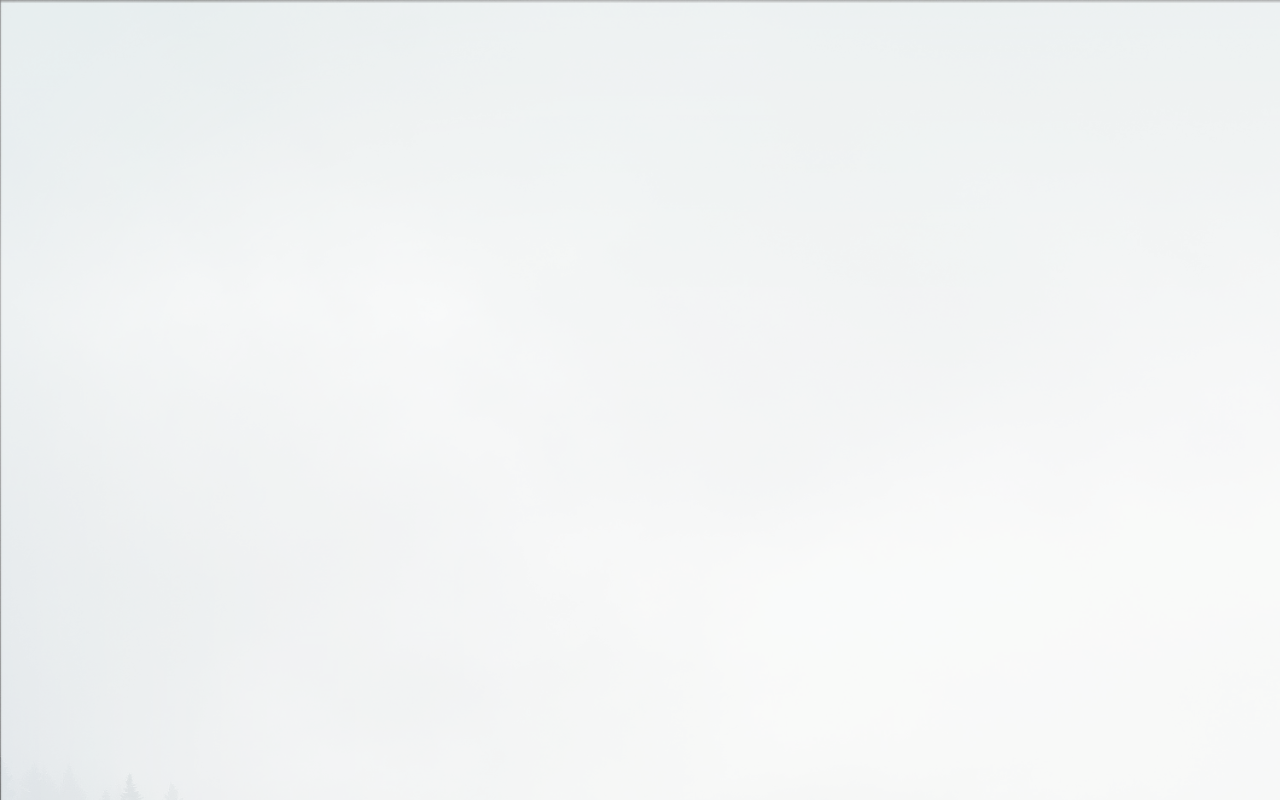
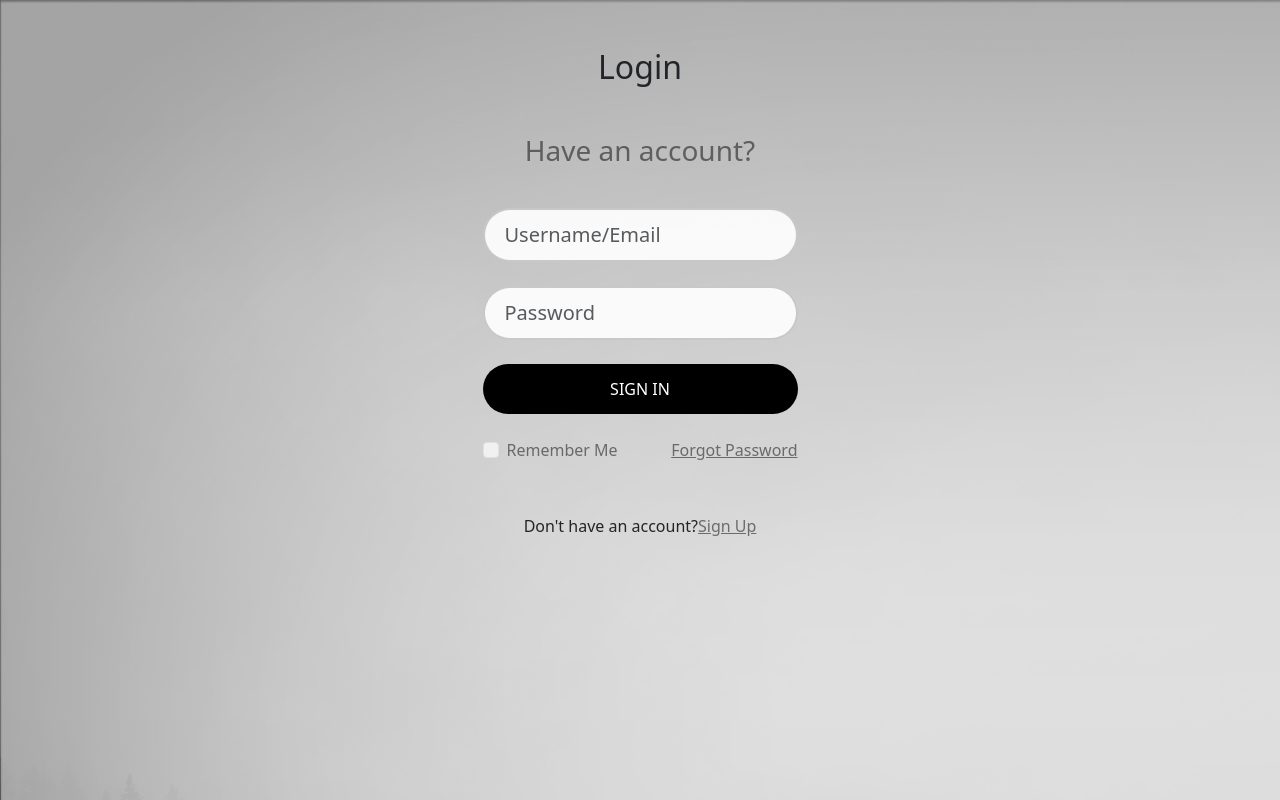
Before and after one commit to JellonaVesa666/CabinApp, a React (Create React App) app in the folder cabin-app/: page / in a window 1280 px wide. Built offline with nearby package versions, Linux system fonts and the light colour scheme.

Commit message:
LoginPage

```diff
--- a/cabin-app/package.json
+++ b/cabin-app/package.json
@@ -8,7 +8,6 @@
     "@testing-library/user-event": "^13.5.0",
     "bootstrap": "^5.3.0",
     "react": "^18.2.0",
-    "react-bootstrap": "^2.7.4",
     "react-dom": "^18.2.0",
     "react-scripts": "5.0.1",
     "web-vitals": "^2.1.4"
--- a/cabin-app/src/App.js
+++ b/cabin-app/src/App.js
@@ -1,9 +1,12 @@
 import LoginPage from "./containers/LoginPage"
+import {MainBody} from "./styles/base"
 import './App.css';
 
 function App() {
   return (
-    <LoginPage/>
+    <MainBody>
+        <LoginPage/>
+    </MainBody>
   );
 }
 
--- a/cabin-app/src/containers/LoginPage.js
+++ b/cabin-app/src/containers/LoginPage.js
@@ -1,12 +1,53 @@
 import React from "react";
-import {MainBody} from "../styles/base"
-//import "./Login.css";
+import { LoginBody } from "../styles/LoginStyle";
 
 export default function Login() {
 
   return (
-    <div>
-      <MainBody></MainBody>
+
+    <div class="container h-100">
+      <div class="row d-flex justify-content-center align-items-center h-100">
+        <div class="col-12 col-md-8 col-lg-6 col-xl-5" style={{ marginBottom: 280 }}>
+          <div class="p-5">
+
+            <h2 class="mb-5 text-center" style={{ fontWeight: "300" }}>Login</h2>
+            <h3 class="text-black-50 text-center" style={{ fontWeight: "300", marginBottom: "40px" }}>Have an account?</h3>
+
+            <div class="mb-4" style={{ padding: "0px 20px 0px 20px" }}>
+              <input type="email" placeholder="Username/Email" id="typeEmailX" class="form-control form-control-lg" style={{ padding: "25px 20px 25px 20px", height: "50px", color: "black !important", border: "2px solid rgba(0, 0, 0, 0.2)", borderRadius: "40px", background: "rgba(255, 255, 255, 0.9)" }} />
+            </div>
+
+            <div class="mb-4" style={{ padding: "0px 20px 0px 20px" }}>
+              <input type="password" placeholder="Password" id="typePasswordX" class="form-control form-control-lg" style={{ padding: "25px 20px 25px 20px", height: "50px", color: "black !important", border: "2px solid rgba(0, 0, 0, 0.2)", borderRadius: "40px", background: "rgba(255, 255, 255, 0.9)" }} />
+            </div>
+
+            <div class="mb-4" style={{ padding: "0px 20px 0px 20px" }}>
+              <button type="submit" class="form-control text-uppercase" style={{ height: "50px", color: "rgba(255, 255, 255, 1)", border: "2px solid rgba(0, 0, 0, 0.2)", borderRadius: "40px", background: "black" }} >Sign In</button>
+            </div>
+
+            <div class=" row form-group d-md-flex" style={{ padding: "0px 20px 0px 20px" }}>
+              <div class="w-50">
+                <input class="form-check-input" type="checkbox" value="" id="flexCheckDefault" style={{ backgroundColor: "rgba(255, 255, 255, 0.7)"/* backgroundColor: "#7D91B1" */ }} />
+                <label class="form-check-label ps-2" for="flexCheckDefault" style={{  color: "rgba(0, 0, 0, 0.5)", fontWeight: "500" }}>
+                  Remember Me
+                </label>
+              </div>
+              <div class="w-50 text-end">
+                <a href="#" className="" style={{ color: "rgba(0, 0, 0, 0.5)", fontWeight: "500" }}>Forgot Password</a>
+              </div>
+            </div>
+
+            <div class="d-flex justify-content-center text-center mt-5 pt-1">
+              <p class="mb-0 text-center">Don't have an account?
+                <a href="#!" class="" style={{ color: "rgba(0, 0, 0, 0.5)", fontWeight: "500" }} >
+                  Sign Up
+                </a>
+              </p>
+            </div>
+
+          </div>
+        </div>
+      </div>
     </div>
   )
 }
--- /dev/null
+++ b/cabin-app/src/styles/LoginStyle.js
@@ -0,0 +1,8 @@
+import styled from 'styled-components'
+
+export const LoginBody = styled.div`
+  background: #212529;
+  aspectRatio: 1 / 1;
+  width: 20vw;
+  height: 20%;
+  `
--- a/cabin-app/src/styles/base.js
+++ b/cabin-app/src/styles/base.js
@@ -1,8 +1,8 @@
 import styled from 'styled-components'
-import backgroundLight from "../images/background_Light.png";
+import backgroundGray from "../images/background_Gray.png";
 
 export const MainBody = styled.div`
-  background-image: url(${backgroundLight});
+  background-image: url(${backgroundGray});
   width: 100vw;
   height: 100vh;
 `
```
Also changed, not shown: cabin-app/src/index.js (line endings or trailing spaces), 1 other file (tests, documents, lock files or other folders).
